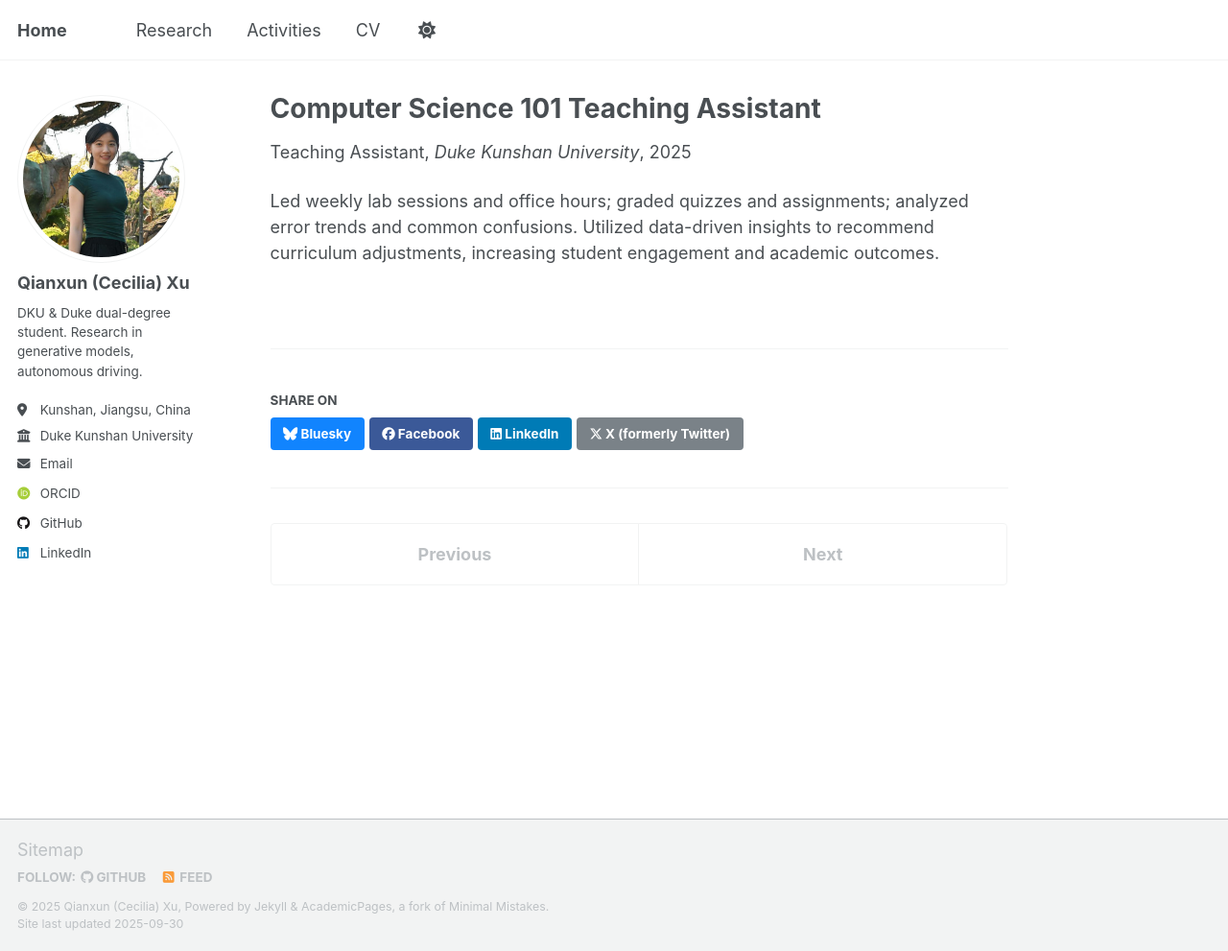
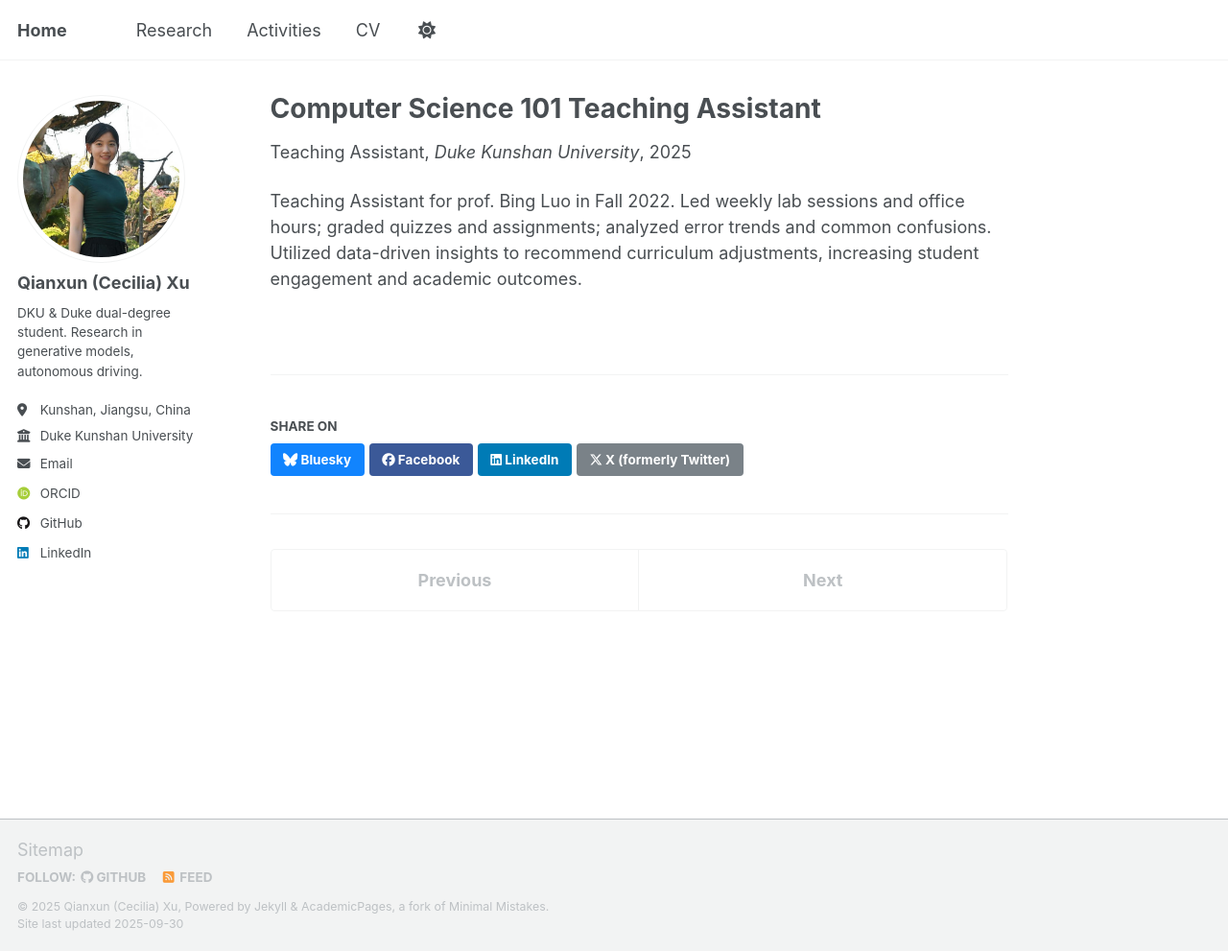
Before and after one commit to CeciliaTheBirb/CeciliaTheBirb.github.io, a Jekyll site: the page built from _teaching/2022-fall-cs101-ta.md, in a window 1280 px wide and 991 px high. Shown: the whole window at 96% size. Built offline with Jekyll 4.4.1, drawn with Linux system fonts in a browser that asks for light colours; some web fonts are replaced; a script that is not in the unit is left out.

Commit message:
fixed errors

```diff
--- a/_teaching/2022-fall-cs101-ta.md
+++ b/_teaching/2022-fall-cs101-ta.md
@@ -9,4 +9,5 @@ location: "Kunshan, China"
 weight: 1
 ---
 
+Teaching Assistant for prof. Bing Luo in Fall 2022.
 Led weekly lab sessions and office hours; graded quizzes and assignments; analyzed error trends and common confusions. Utilized data-driven insights to recommend curriculum adjustments, increasing student engagement and academic outcomes.
```
